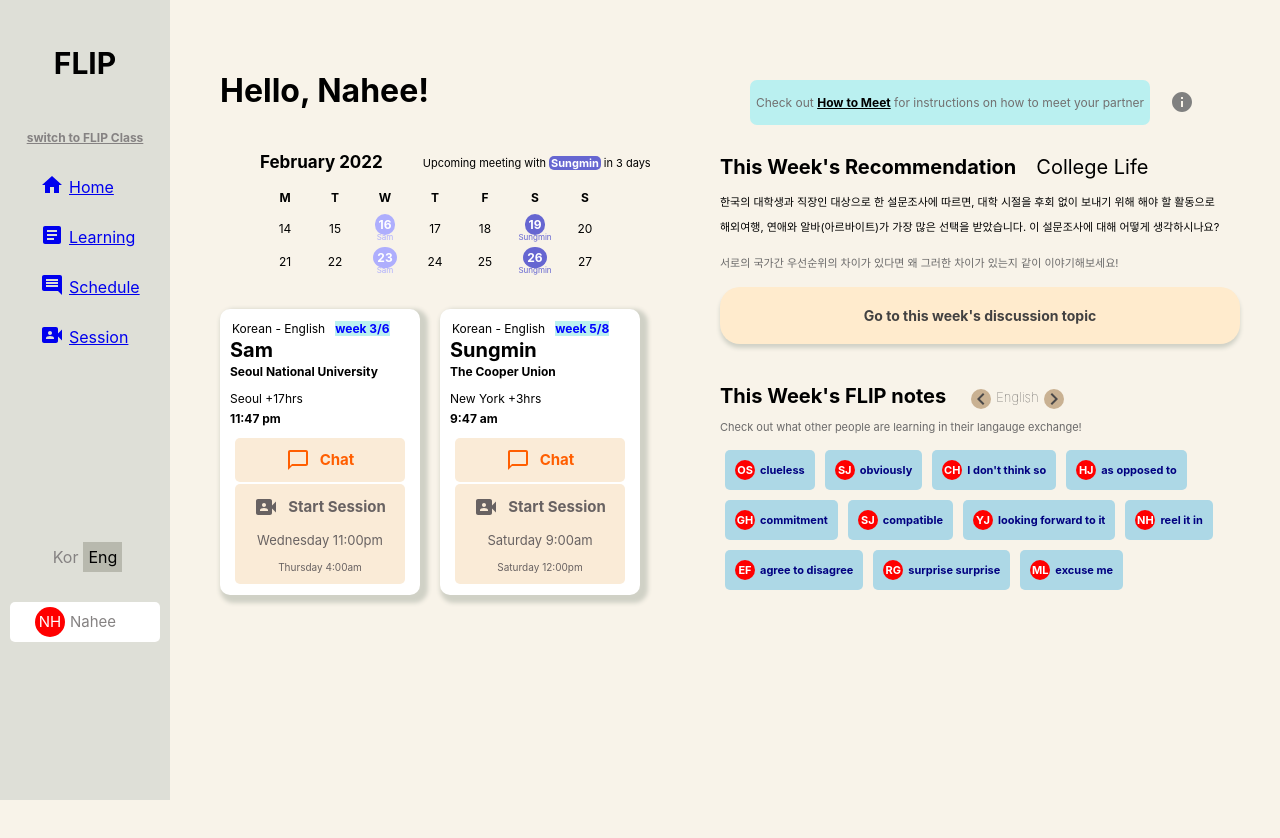
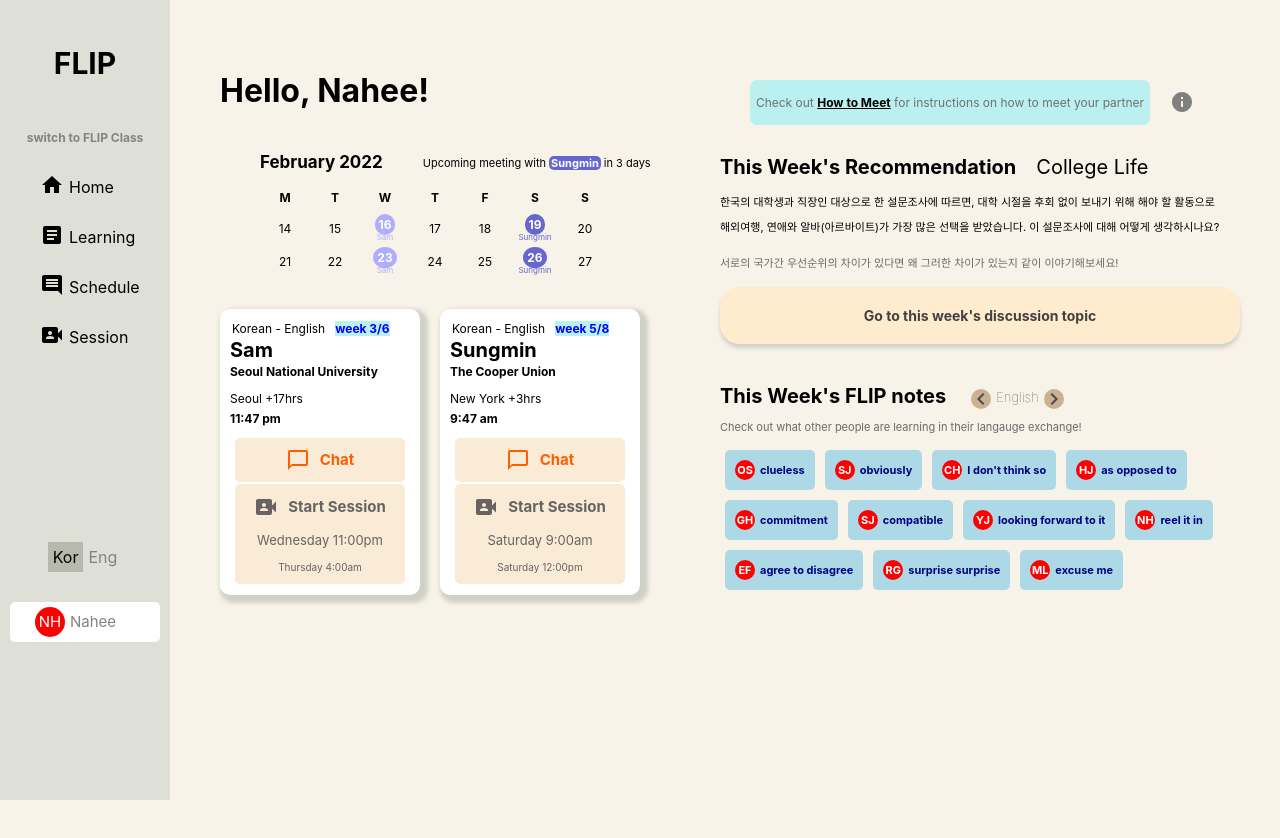
Before and after one commit to haimnam/FLIP-Test, a React (Create React App) app: page / in a window 1280 px wide. Shown: the top 838 px of the page. Built offline with nearby package versions, Linux system fonts and the light colour scheme.

Commit message:
Use Context API to Set Website Languages

```diff
--- a/src/App.tsx
+++ b/src/App.tsx
@@ -2,6 +2,7 @@ import React, { useState } from "react";
 import styles from "./scss/App.module.scss";
 import Sidebar from "./Components/Sidebar/Sidebar.tsx";
 import Learning from "./Components/Learning.tsx";
+import LanguageContext from "./Store/LanguageContext.tsx";
 
 type StudentsType = {id: number; name: string; language: string; week: string; university: string; localTime: string, timeZone: string, schedule: string};
 
@@ -39,12 +40,14 @@ const App = () => {
 
   return (
     <div className={styles.App}>
+      <LanguageContext>
         <Sidebar account={account} />
         <Learning
           account={account}
           students={students}
           recommendation={recommendation}
         />
+      </LanguageContext>
     </div>
   );
 };
--- a/src/Components/LearningRight/FlipNote.tsx
+++ b/src/Components/LearningRight/FlipNote.tsx
@@ -1,4 +1,4 @@
-import React, { useState, useContext } from "react";
+import React, { useContext } from "react";
 import styles from "../../scss/Learning.module.scss";
 import ChevronLeftIcon from "@mui/icons-material/ChevronLeft";
 import ChevronRightIcon from "@mui/icons-material/ChevronRight";
@@ -9,8 +9,8 @@ const FlipNote = () => {
   const {noteLanguage, clickLeft, clickRight} = useContext(NoteContext);
 
   function setLanguage(note, lan: string) {
-    if (lan == "Korean") { return note.ko }
-    else if (lan == "English") { return note.en }
+    if (lan === "Korean") { return note.ko }
+    else if (lan === "English") { return note.en }
   }
 
   return (
--- a/src/Components/Sidebar/Sidebar.tsx
+++ b/src/Components/Sidebar/Sidebar.tsx
@@ -1,10 +1,16 @@
-import React, { useState } from "react";
+import React, { useContext } from "react";
 import { BrowserRouter, Link } from "react-router-dom";
 import styles from "../../scss/App.module.scss";
 import { SidebarData } from "./SidebarData.tsx";
+import { LanguageSettingContext } from "../../Store/LanguageContext.tsx";
 
 const Sidebar = ({ account }) => {
-  const [language, setLanguage] = useState<boolean>(false);
+  const {lan, selectKo, selectEn} = useContext(LanguageSettingContext);
+
+  function setLanguage(type: number, lan: string) {
+    if (type === 1 && lan === "ko" || type === 2 && lan === "en") { return styles.languageSelected; }
+    else if (type === 1 && lan === "en" || type === 2 && lan === "ko") { return styles.languageXSelected; }
+  }
 
   return (
     <BrowserRouter>
@@ -29,29 +35,23 @@ const Sidebar = ({ account }) => {
           <div className={styles.language}>
             <div
               className={
-                language ? styles.languageSelected : styles.languageXSelected
+                setLanguage(1, lan)
               }
-            >
-              <div
               onClick={() => {
-                  setLanguage(true);
+                selectKo();
               }}
             >
               Kor
             </div>
-            </div>
             <div
               className={
-                language ? styles.languageXSelected : styles.languageSelected
+                setLanguage(2, lan)
               }
-            >
-              <div
               onClick={() => {
-                  setLanguage(false);
+                selectEn();
               }}
             >
               Eng
-              </div>
             </div>
           </div>
           <div className={styles.account}>
@@ -61,7 +61,6 @@ const Sidebar = ({ account }) => {
         </ul>
       </div>
     </BrowserRouter>
-
   );
 };
 
--- /dev/null
+++ b/src/Store/LanguageContext.tsx
@@ -0,0 +1,30 @@
+import React, { createContext, useState } from "react";
+
+export const LanguageSettingContext = createContext({lan: "ko", selectKo: () => {}, selectEn: () => {}});
+
+const LanguageContext = ({ children }) => {
+    const selectKo = () => {
+        setLanguage(prevState => {
+            return {
+                ...prevState,
+                lan: "ko"
+            }
+        });
+    }
+    const selectEn = () => {
+        setLanguage(prevState => {
+            return {
+                ...prevState,
+                lan: "en"
+            }
+        });
+    }
+    const [language, setLanguage] = useState({lan: "ko", selectKo, selectEn});
+    return (
+        <LanguageSettingContext.Provider value={language}>
+            {children}
+        </LanguageSettingContext.Provider>
+    );
+};
+
+export default LanguageContext;
--- a/src/scss/App.module.scss
+++ b/src/scss/App.module.scss
@@ -41,6 +41,7 @@ h3 {
 
   &:link {
     text-align: center;
+    text-decoration: none;
     color: rgb(133, 130, 130);
   }
 }
@@ -51,9 +52,10 @@ h3 {
 
   .row {
     height: 50px;
-    list-style-type: none;
     display: flex;
     align-items: center;
+    color: black;
+    text-decoration: none;
 
     &:hover {
       cursor: pointer;
```
Lines whose indentation alone changed are shown as unchanged.
